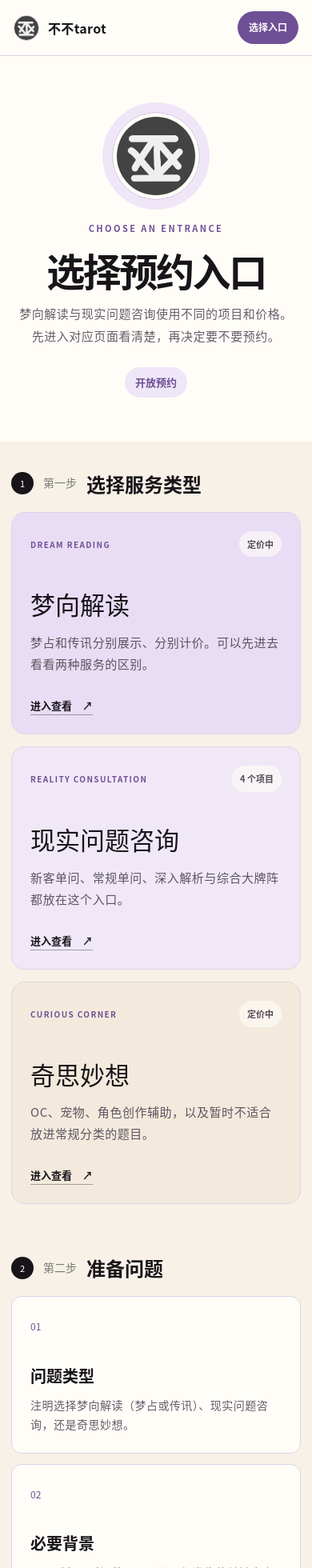
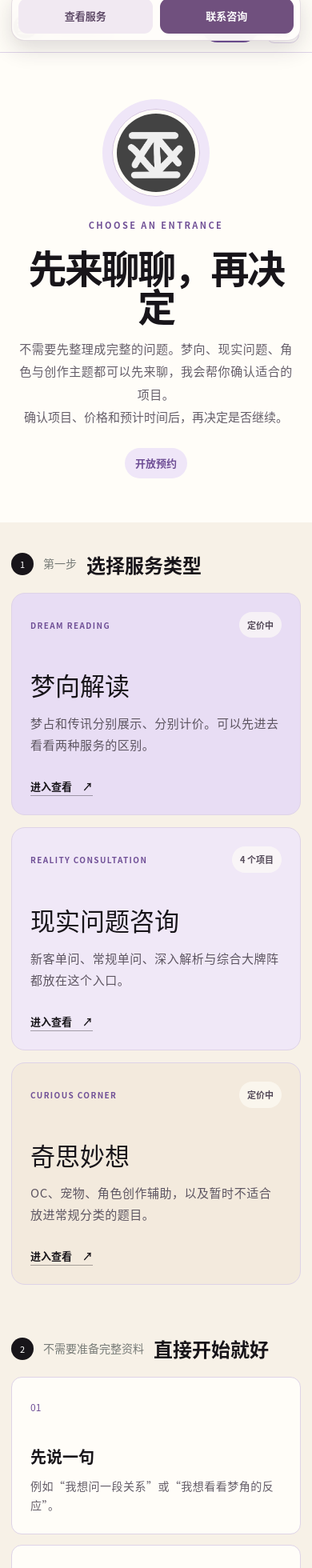
Before and after one commit to peibu245/bubu-tarot-site, a Next.js app: page /booking in a window 390 px wide. Shown: the top 1960 px of the page at 80% size. Built offline with nearby package versions, Linux system fonts and the light colour scheme.

Commit message:
Improve customer booking flow and mobile navigation

```diff
--- a/app/booking/page.tsx
+++ b/app/booking/page.tsx
@@ -21,19 +21,23 @@ export default async function BookingPage() {
     { href: "/reality", eyebrow: t("bookingRealityEyebrow"), title: t("bookingRealityTitle"), summary: t("bookingRealitySummary"), sections: ["现实问题咨询"], className: "entry-reality" },
     { href: "/ideas", eyebrow: t("bookingIdeasEyebrow"), title: t("bookingIdeasTitle"), summary: t("bookingIdeasSummary"), sections: ["奇思妙想"], className: "entry-ideas" },
   ];
-  const prepare = [1, 2, 3].map((n) => ({ title: t(`bookingPrepare${n}Title`), text: t(`bookingPrepare${n}Text`) }));
+  const prepare = [
+    { title: "先说一句", text: "例如“我想问一段关系”或“我想看看梦角的反应”。" },
+    { title: "有多少说多少", text: "暂时不需要完整背景；信息不足时我会再问。" },
+    { title: "确认后再决定", text: "我会先说明适合的项目、价格和预计时间。" },
+  ];
   const boundaries = [1, 2, 3, 4].map((n) => ({ label: t(`bookingBoundary${n}Label`), text: t(`bookingBoundary${n}Text`) }));
   return (
     <main className="public-page booking-page">
       <PublicTypography settings={content.typography} />
       <SiteHeader copy={copy} />
-      <section className="booking-hero"><div className="booking-avatar"><img src="/brand-mark.jpg" alt="" /></div><p className="micro-label">{t("bookingEyebrow")}</p><h1>{t("bookingTitle")}</h1><p className="editable-copy">{t("bookingLead")}</p><span className={content.bookingsOpen ? "status-pill is-open" : "status-pill"}>{content.bookingsOpen ? t("statusOpen") : t("statusClosed")}</span></section>
+      <section className="booking-hero"><div className="booking-avatar"><img src="/brand-mark.jpg" alt="" /></div><p className="micro-label">{t("bookingEyebrow")}</p><h1>先来聊聊，再决定</h1><p className="editable-copy">不需要先整理成完整的问题。梦向、现实问题、角色与创作主题都可以先来聊，我会帮你确认适合的项目。</p><p className="booking-reassurance">确认项目、价格和预计时间后，再决定是否继续。</p><span className={content.bookingsOpen ? "status-pill is-open" : "status-pill"}>{content.bookingsOpen ? t("statusOpen") : t("statusClosed")}</span></section>
       <CustomContentZone blocks={content.richBlocks} page="booking" slot="afterHero" />
       <div className="booking-flow">
         <section className="flow-step"><div className="flow-title"><span>1</span><p>{t("bookingStep1Label")}</p><h2>{t("bookingStep1Title")}</h2></div><div className="booking-entry-grid">{entries.map((entry) => { const count = prices.filter((item) => entry.sections.includes(item.section)).length; return <Link className={`booking-entry-card ${entry.className}`} href={entry.href} key={entry.href}><div className="booking-entry-meta"><span>{entry.eyebrow}</span><b>{count ? `${count} ${t("itemCountSuffix")}` : t("pricingPending")}</b></div><h3>{entry.title}</h3><p className="editable-copy">{entry.summary}</p><strong>{t("bookingEntryAction")}</strong></Link>; })}</div></section>
-        <section className="flow-step"><div className="flow-title"><span>2</span><p>{t("bookingStep2Label")}</p><h2>{t("bookingStep2Title")}</h2></div><div className="prepare-grid">{prepare.map((item, i) => <article key={i}><span>0{i + 1}</span><h3>{item.title}</h3><p className="editable-copy">{item.text}</p></article>)}</div></section>
+        <section className="flow-step"><div className="flow-title"><span>2</span><p>不需要准备完整资料</p><h2>直接开始就好</h2></div><div className="prepare-grid">{prepare.map((item, i) => <article key={i}><span>0{i + 1}</span><h3>{item.title}</h3><p className="editable-copy">{item.text}</p></article>)}</div></section>
         {promotions.length > 0 && <section className="flow-step"><div className="flow-title"><span>3</span><p>{t("bookingPromoLabel")}</p><h2>{t("bookingPromoTitle")}</h2></div><div className="offer-grid booking-offers">{promotions.map((promotion) => <article className="offer-card" key={promotion.id}><span>{promotion.scope} · {promotion.badge || "NOW"}</span><h3>{promotion.title}</h3><p className="editable-copy">{promotion.description}</p></article>)}</div></section>}
-        <section className="flow-step contact-step" id="contact"><div className="flow-title"><span>{promotions.length > 0 ? "4" : "3"}</span><p>{t("bookingContactLabel")}</p><h2>{t("bookingContactTitle")}</h2></div><div className="contact-panel"><ContactGate bookingsOpen={content.bookingsOpen} contactNote={content.contactNote} channels={content.contactChannels} policies={content.policies} copy={copy} /></div></section>
+        <section className="flow-step contact-step" id="contact"><div className="flow-title"><span>{promotions.length > 0 ? "4" : "3"}</span><p>开始聊聊</p><h2>先联系，再决定</h2></div><div className="contact-panel"><p className="contact-reassurance">可以先问是否适合，不需要马上决定。确认项目和价格之后，再决定是否继续。</p><ContactGate bookingsOpen={content.bookingsOpen} contactNote={content.contactNote} channels={content.contactChannels} policies={content.policies} copy={copy} /></div></section>
         <section className="service-boundary"><div><p className="micro-label">{t("bookingBoundaryEyebrow")}</p><h2>{t("bookingBoundaryTitle")}</h2></div><div className="boundary-list">{boundaries.map((item, i) => <p className="editable-copy" key={i}><b>{item.label}</b>{item.text}</p>)}</div></section>
       </div>
       <CustomContentZone blocks={content.richBlocks} page="booking" slot="beforeFooter" />
--- a/app/page.tsx
+++ b/app/page.tsx
@@ -3,6 +3,7 @@ import { SiteFooter, SiteHeader } from "../components/SiteChrome";
 import Link from "next/link";
 import PublicTypography from "../components/PublicTypography";
 import CustomContentZone from "../components/CustomContentZone";
+import Guestbook from "../components/Guestbook";
 
 export const dynamic = "force-dynamic";
 
@@ -59,6 +60,7 @@ export default async function Home() {
           <h1>{t("homeTitle")}</h1>
           <p className="home-deckline editable-copy">{t("homeDeckline")}</p>
           <p className="home-lead editable-copy">{t("homeLead")}</p>
+          <p className="home-reassurance">不知道怎么开始也没关系，先发一句话过来就好；信息不够时我会再问。</p>
           <div className="home-actions">
             <Link className="primary-action" href="/booking">{t("homePrimaryAction")}</Link>
             <a className="text-action" href="#services">{t("homeSecondaryAction")}</a>
@@ -123,8 +125,7 @@ export default async function Home() {
           </div>
         </section>
       )}
-
-
+      <Guestbook copy={copy} compact />
       <section className="booking-banner">
         <div><p className="micro-label">{t("homeBookingEyebrow")}</p><h2>{t("homeBookingTitle")}</h2><p className="editable-copy">{content.contactNote}</p></div>
         <Link className="primary-action" href="/booking">{t("homeBookingAction")}</Link>
--- a/app/public.css
+++ b/app/public.css
@@ -1044,3 +1044,38 @@ body { font-size:16px; line-height:1.7; }
 .drawn-card-back {
   overflow:hidden;
 }
+
+/* Customer path refinement: calm first contact and usable mobile navigation. */
+.home-reassurance,.booking-reassurance,.contact-reassurance { margin:14px 0 0; color:#665a6e; font-size:14px; line-height:1.75; }
+.home-reassurance { max-width:36rem; padding-left:13px; border-left:2px solid #aa8ab7; }
+.booking-reassurance { max-width:42rem; }
+.contact-reassurance { max-width:42rem; margin:0 0 22px; color:#5c5362; }
+.guestbook-compact { padding:82px clamp(24px,8vw,130px); background:#fbf8f5; }
+.guestbook-compact .guestbook-intro { max-width:620px; }
+.guestbook-public-note { margin:16px 0 0; color:#766b78; font-size:12px; line-height:1.7; }
+.guestbook-compose { margin:26px 0 30px; padding:0; border-top:1px solid var(--line); border-bottom:1px solid var(--line); }
+.guestbook-compose summary { padding:17px 0; color:#5f4e68; font-weight:700; cursor:pointer; }
+.guestbook-compose[open] summary { border-bottom:1px solid var(--line); }
+.guestbook-compose .guestbook-form { padding:20px 0; }
+.mobile-menu-toggle,.mobile-menu-layer,.mobile-bottom-actions { display:none; }
+
+@media (max-width:760px) {
+  .public-header { grid-template-columns:minmax(0,1fr) auto auto; gap:8px; min-height:66px; height:66px; padding:0 16px; }
+  .public-brand { min-width:0; font-size:17px; }.public-brand span { overflow:hidden; text-overflow:ellipsis; white-space:nowrap; }
+  .header-booking { min-height:40px; padding:0 12px; display:inline-grid; place-items:center; font-size:12px; white-space:nowrap; }
+  .mobile-menu-toggle { min-width:42px; min-height:42px; padding:0; display:inline-grid; place-items:center; gap:1px; border:1px solid var(--line); border-radius:11px; background:#fffdfa; color:#584b60; font-size:10px; line-height:1.05; cursor:pointer; }
+  .mobile-menu-toggle span:first-child { font-size:18px; line-height:.8; }
+  .mobile-menu-layer { position:fixed; z-index:90; inset:0; display:block; background:rgba(34,25,37,.30); }
+  .mobile-menu { position:absolute; top:10px; right:10px; left:10px; display:grid; padding:14px; border:1px solid #dfd4e2; border-radius:18px; background:#fffdfa; box-shadow:0 18px 50px rgba(37,24,42,.22); }
+  .mobile-menu-head { display:flex; align-items:center; justify-content:space-between; padding:3px 0 12px; border-bottom:1px solid var(--line); color:#443a48; }
+  .mobile-menu-head button { width:36px; height:36px; border:0; border-radius:10px; background:#f2ebf3; color:#5d4c66; font-size:26px; line-height:1; cursor:pointer; }
+  .mobile-menu a { min-height:46px; display:flex; align-items:center; border-bottom:1px solid #eee7ed; color:#49404c; font-size:15px; }
+  .mobile-menu a:last-child { border-bottom:0; }
+  .mobile-bottom-actions { position:fixed; z-index:35; right:14px; bottom:14px; left:14px; display:grid; grid-template-columns:1fr 1fr; gap:9px; padding:8px; border:1px solid rgba(119,93,131,.20); border-radius:16px; background:rgba(255,253,250,.94); box-shadow:0 10px 28px rgba(45,31,50,.16); backdrop-filter:blur(12px); }
+  .mobile-bottom-actions a { min-height:44px; display:grid; place-items:center; border-radius:11px; background:#f1e9f2; color:#604c69; font-size:13px; font-weight:700; }
+  .mobile-bottom-actions a:last-child { background:#70507e; color:#fff; }
+  .public-page { padding-bottom:82px; }
+  .home-reassurance,.booking-reassurance,.contact-reassurance { font-size:13px; }
+  .guestbook-compact { padding:60px 20px; }
+  .guestbook-public-note { font-size:11px; }
+}
--- /dev/null
+++ b/components/MobileNav.tsx
@@ -0,0 +1,47 @@
+"use client";
+
+import Link from "next/link";
+import { useEffect, useState } from "react";
+
+type Props = { copy?: Record<string, string> };
+
+export default function MobileNav({ copy = {} }: Props) {
+  const [open, setOpen] = useState(false);
+  const brand = copy.siteBrand || "不不tarot";
+
+  useEffect(() => {
+    if (!open) return;
+    const previousOverflow = document.body.style.overflow;
+    const closeOnEscape = (event: KeyboardEvent) => event.key === "Escape" && setOpen(false);
+    document.body.style.overflow = "hidden";
+    window.addEventListener("keydown", closeOnEscape);
+    return () => {
+      document.body.style.overflow = previousOverflow;
+      window.removeEventListener("keydown", closeOnEscape);
+    };
+  }, [open]);
+
+  const close = () => setOpen(false);
+
+  return <>
+    <button className="mobile-menu-toggle" type="button" aria-expanded={open} aria-controls="mobile-site-menu" onClick={() => setOpen(true)}>
+      <span aria-hidden="true">☰</span><span>菜单</span>
+    </button>
+    {open && <div className="mobile-menu-layer" onMouseDown={close}>
+      <nav className="mobile-menu" id="mobile-site-menu" aria-label="手机网站导航" onMouseDown={(event) => event.stopPropagation()}>
+        <div className="mobile-menu-head"><b>{brand}</b><button type="button" onClick={close} aria-label="关闭菜单">×</button></div>
+        <Link href="/" onClick={close}>首页</Link>
+        <Link href="/dream" onClick={close}>{copy.navDream || "梦向解读"}</Link>
+        <Link href="/reality" onClick={close}>{copy.navReality || "现实问题咨询"}</Link>
+        <Link href="/ideas" onClick={close}>其他主题</Link>
+        <Link href="/booking" onClick={close}>预约与联系方式</Link>
+        <Link href="/policies" onClick={close}>服务说明与隐私规则</Link>
+        <Link href="/#guestbook" onClick={close}>留言板</Link>
+      </nav>
+    </div>}
+    <div className="mobile-bottom-actions" aria-label="快速操作">
+      <Link href="/#services">查看服务</Link>
+      <Link href="/booking#contact">联系咨询</Link>
+    </div>
+  </>;
+}
--- a/components/SiteChrome.tsx
+++ b/components/SiteChrome.tsx
@@ -1,4 +1,5 @@
 import Link from "next/link";
+import MobileNav from "./MobileNav";
 import StudioPreviewBridge from "./StudioPreviewBridge";
 
 type ChromeProps = { copy?: Record<string, string> };
@@ -19,6 +20,7 @@ export function SiteHeader({ copy }: ChromeProps) {
         <Link href="/booking">{text(copy, "navBooking", "预约入口")}</Link>
       </nav>
       <Link className="header-booking" href="/booking">{text(copy, "navAction", "选择入口")}</Link>
+      <MobileNav copy={copy} />
       </header>
     </>
   );
```
Also changed, not shown: components/Guestbook.tsx (+13 -9 lines).
